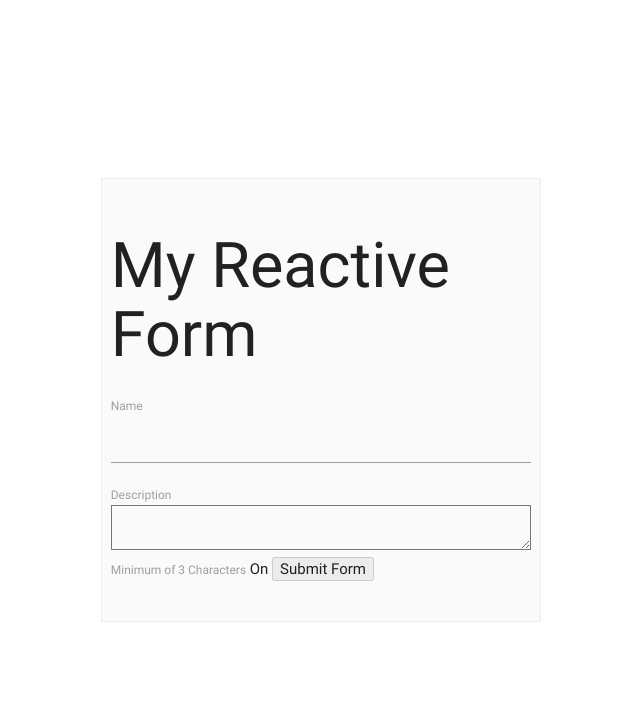
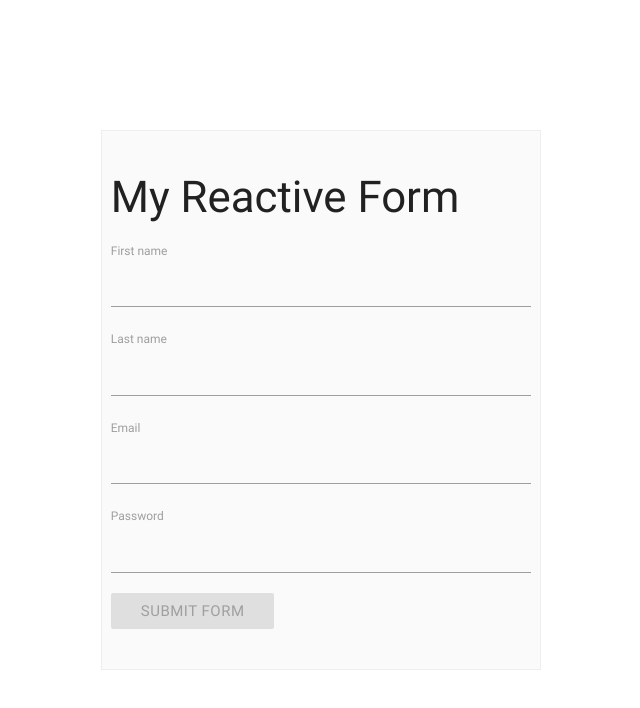
Before and after one commit to bisio01/portfolio, an Angular app: page /login in a window 1280 px wide. Shown: the top 708 px of the page, without its empty margins (319-959 px from the left). Built offline with nearby package versions, Linux system fonts and the light colour scheme; what ng2-materialize would draw is missing.

Commit message:
login validation

```diff
--- a/src/app/login/login.component.html
+++ b/src/app/login/login.component.html
@@ -2,40 +2,58 @@
   <div class="login-wrapper">
     <div *ngIf="!name; else
        forminfo">
-      <form [formGroup]="rForm" (ngSubmit)="addPost(rForm.value)">
+      <form [formGroup]="rForm" (ngSubmit)="addPost(rForm.controls)">
         <div class="form-container">
           <div class="row columns">
-            <h1>My Reactive Form</h1>
-            <label>Name
-              <input type="text" formControlName="name">
+            <h3>My Reactive Form</h3>
+            <label>First name
+              <input type="text" formControlName="firstName">
             </label>
-            <div class="alert" *ngIf="!rForm.controls['name'].valid && rForm.controls['name'].touched">{{ titleAlert }}</div>
-            <label>Description
-              <textarea  formControlName="description"></textarea>
+            <div class="alert" *ngIf="!rForm.controls['firstName'].valid && rForm.controls['firstName'].touched">{{ titleAlert }}</div>
+            <label>Last name
+              <input type="text" formControlName="lastName">
             </label>
-            <div class="alert" *ngIf="!rForm.controls['description'].valid && rForm.controls['description'].touched">You must specify a description that's between 30 and 500 characters.</div>
+            <div class="alert" *ngIf="!rForm.controls['lastName'].valid && rForm.controls['lastName'].touched">{{ titleAlert }}</div>
 
-            <label for="validate">Minimum of 3 Characters</label>
-            <input type="checkbox" name="validate" formControlName="validate" value="1"> On
+            <label>Email
+              <input type="email" formControlName="email">
+            </label>
+            <div class="alert" *ngIf="!rForm.controls['email'].valid && rForm.controls['email'].touched">{{ titleAlert }}</div>
+            <label>Password
+              <input type="password" formControlName="pass">
+            </label>
+            <div class="alert" *ngIf="!rForm.controls['pass'].valid && rForm.controls['pass'].touched">{{ titleAlert }}</div>
+            <!--<div>
+              <h4>Gender</h4>
+              <div (click)="setInviteType($event, 'male')">
+                <input [checked]="rForm.controls['gender'].value === 'male'" id="male" type="radio" name="gender">
+                <label for="male">Male</label>
+              </div>
+              <div (click)="setInviteType($event, 'female')">
+                <input [checked]="rForm.controls['gender'].value === 'female'" id="female" type="radio" name="gender">
+                <label for="female">Female</label>
+              </div>
+            </div>-->
 
-            <input type="submit" class="button expanded" value="Submit Form" [disabled]="!rForm.valid">
+            <button class="btn waves-effect waves-light" value="" [disabled]="!rForm.valid">Submit Form</button>
           </div>
         </div>
       </form>
+      <p class="alert">{{ firstName }} </p>
+      <p class="alert">{{ lastName }}</p>
     </div>
+
 
     <ng-template #forminfo>
       <div class="form-container">
         <div class="row columns">
-          <h1>{{ name }}</h1>
+          <h1></h1>
 
-          <p>{{ description }}</p>
+          <p></p>
+          <p>{{ gender }}</p>
         </div>
       </div>
     </ng-template>
 
-
-
-
   </div>
 </div>
--- a/src/app/login/login.component.ts
+++ b/src/app/login/login.component.ts
@@ -1,5 +1,5 @@
 import { Component, OnInit } from '@angular/core';
-import { FormBuilder, FormGroup, Validators } from '@angular/forms';
+import {FormBuilder, FormGroup, Validators, FormControl} from '@angular/forms';
 
 @Component({
   selector: 'app-login',
@@ -8,38 +8,63 @@ import { FormBuilder, FormGroup, Validators } from '@angular/forms';
 })
 export class LoginComponent implements OnInit {
   titleAlert:string = 'This field is required';
-  rForm : FormGroup;
-  post:any;                     // A property for our submitted form
-  description:string = '';
-  name:string = '';
+  public rForm: FormGroup = new FormGroup({
+    firstName: new FormControl('', [
+      Validators.required,
+      Validators.minLength(3),
+      Validators.maxLength(24),
+    ]),
+    lastName: new FormControl('', [
+      Validators.required,
+      Validators.minLength(3),
+      Validators.maxLength(24),
+    ]),
+    pass: new FormControl('', [
+      Validators.required,
+      Validators.minLength(3),
+      Validators.maxLength(24),
+    ]),
+    email: new FormControl('', [
+      Validators.required,
+      Validators.minLength(3),
+      Validators.maxLength(24),
+    ]),
+    form_type: new FormControl('simple'),
+  });
+
+
+
+  post:any;
+  /*rForm : FormGroup;
+
+  firstName:string = '';
+  lastName:string = '';
+  gender:string = '';*/
 
   constructor(private fb: FormBuilder) {
-    this.rForm = fb.group({
-      'name' : [null, Validators.required],
-      'description' : [null, Validators.compose([Validators.required, Validators.minLength(30), Validators.maxLength(500)])],
+    /*this.rForm = fb.group({
+      'first-name' : [null, Validators.compose([Validators.required, Validators.minLength(3)])],
+      'last-name' : [null, Validators.compose([Validators.required, Validators.minLength(5), Validators.maxLength(16)])],
+      'email' : [null, Validators.compose([Validators.required, Validators.minLength(5), Validators.maxLength(10)])],
+      'pass' : [null, Validators.compose([Validators.required, Validators.minLength(5), Validators.maxLength(10)])],
       'validate' : ''
-    });
+    });*/
   };
 
-  addPost(post) {
-    this.description = post.description;
-    this.name = post.name;
+
+
+  public setInviteType(event, data: string): void {
+    event.preventDefault();
+    this.rForm.controls['form_type'].patchValue(data);
   }
 
+  public addPost(post) {
+    this.rForm.controls['lastName'] = post.lastName;
+    this.rForm.controls['firstName'] = post.firstName;
+  }
+
+
   ngOnInit() {
-    this.rForm.get('validate').valueChanges.subscribe(
-
-      (validate) => {
-
-        if (validate == '1') {
-          this.rForm.get('name').setValidators([Validators.required, Validators.minLength(3)]);
-          this.titleAlert = 'You need to specify at least 3 characters';
-        } else {
-          this.rForm.get('name').setValidators(Validators.required);
-        }
-        this.rForm.get('name').updateValueAndValidity();
-
-      });
   }
 
 }
```
